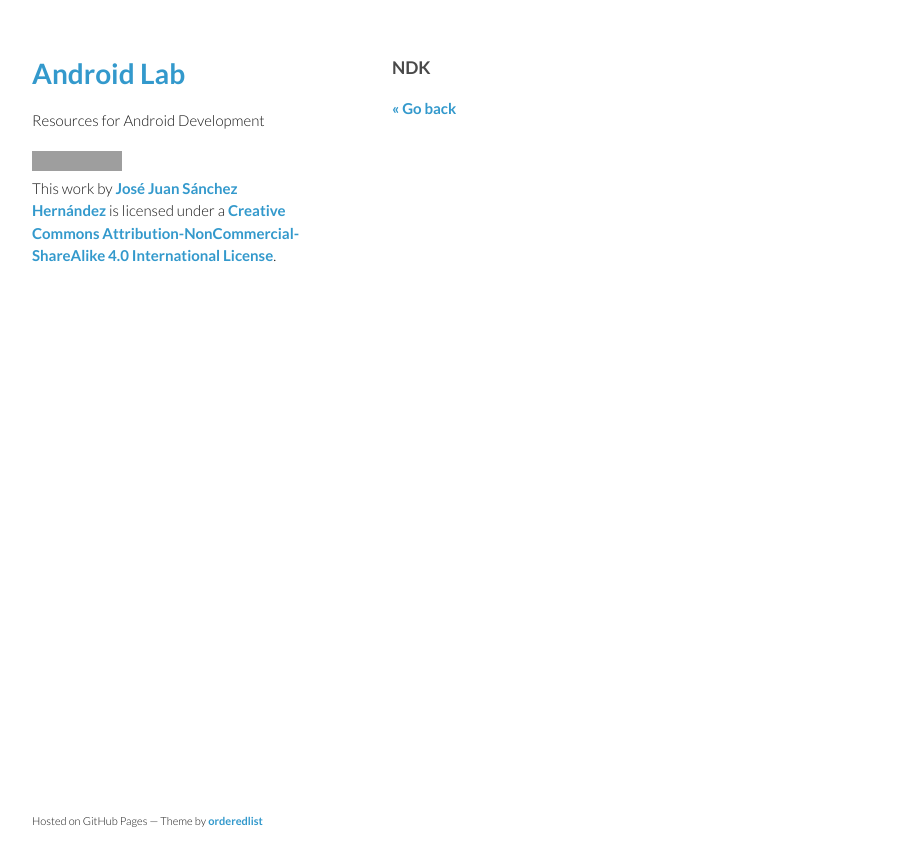
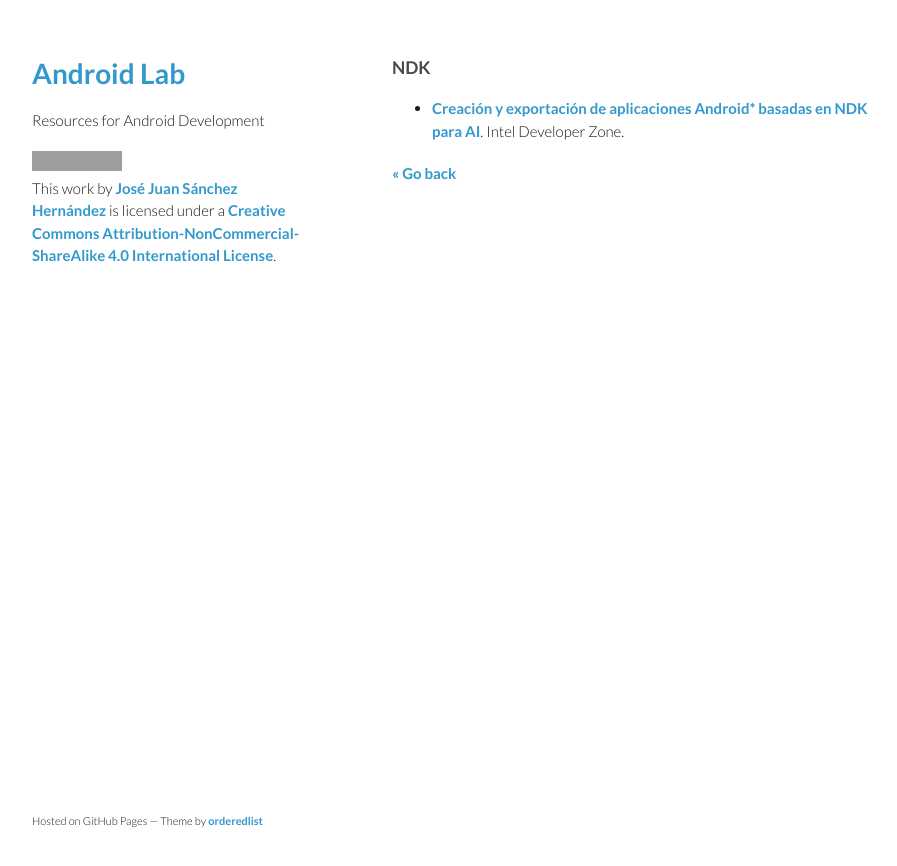
Before and after one commit to josejuansanchez/josejuansanchez.github.io, a Jekyll site: the page built from androidlab/ndk.md, in a window 1280 px wide. Shown: the top 866 px of the page, without its empty margins (178-1075 px from the left). Built offline with Jekyll 4.4.1, drawn with Linux system fonts in a browser that asks for light colours; grey boxes are pictures that could not be loaded.

Commit message:
Update ndk.md

```diff
--- a/androidlab/ndk.md
+++ b/androidlab/ndk.md
@@ -5,5 +5,6 @@
 
 ### NDK
 
+* [Creación y exportación de aplicaciones Android* basadas en NDK para AI](http://software.intel.com/es-es/android/articles/creating-and-porting-ndk-based-android-apps-for-ia). Intel Developer Zone.
 
 [&laquo; Go back](./)
```
